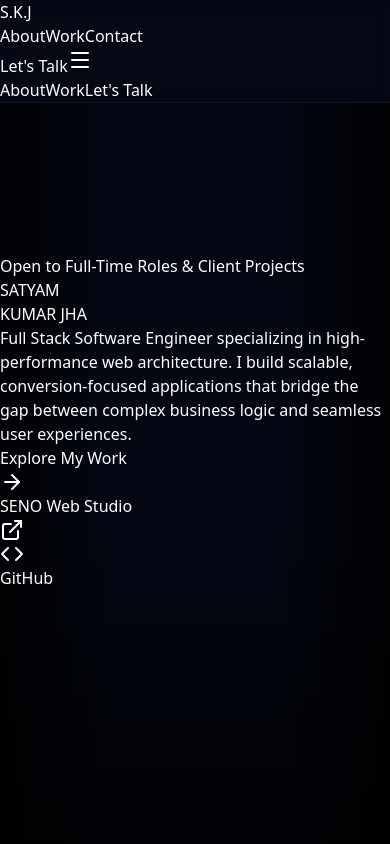
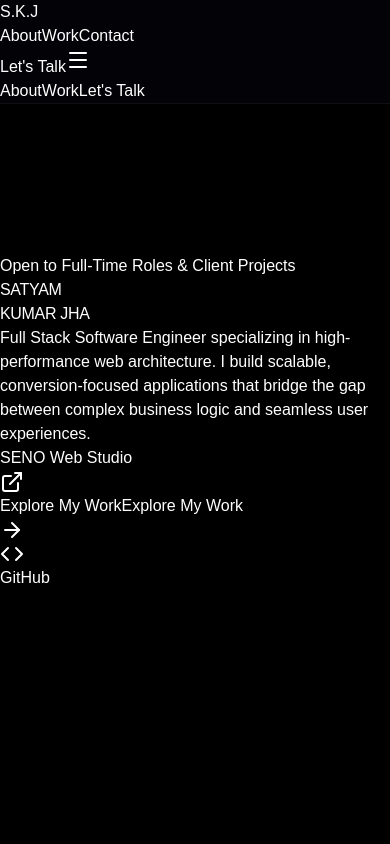
Before and after one commit to sa50tyam11/Reactport, a React (Vite) app: page / in a window 390 px wide. Shown: the top 844 px of the page. Built offline with nearby package versions, Linux system fonts and the light colour scheme.

Commit message:
Initial commit: built scalable React portfolio with modern UI, animations, and responsiveness

```diff
--- a/src/components/GalaxyHero.jsx
+++ b/src/components/GalaxyHero.jsx
@@ -123,19 +123,33 @@ function HeroContent() {
             </p>
 
 
-            <div className="flex pointer-events-auto flex-wrap gap-4 items-start">
-                <a href="#projects" className="bg-[#8200DB29] hover:bg-black/50 text-white font-semibold py-3 px-8 rounded-full transition duration-300 border border-[#322D36] flex items-center justify-center w-full sm:w-auto" style={{ backdropFilter: 'blur(8px)' }}>
-                    Explore My Work <ArrowRight className="w-4 h-4 ml-2" />
+            {/* --- NEXT LEVEL ANIMATED BUTTONS --- */}
+            <div className="flex pointer-events-auto flex-wrap gap-5 items-start mt-4">
+
+                {/* 1. Animated Spinning Border Button (Primary Glow) */}
+                <a href="https://senowebstudio.netlify.app/" target="_blank" rel="noreferrer" className="relative inline-flex h-14 overflow-hidden rounded-full p-[1px] group w-full sm:w-auto shadow-[0_0_20px_rgba(147,51,234,0.3)] hover:shadow-[0_0_40px_rgba(147,51,234,0.6)] transition-shadow duration-300">
+                    <span className="absolute inset-[-1000%] animate-[spin_3s_linear_infinite] bg-[conic-gradient(from_90deg_at_50%_50%,#9333ea_0%,#3b82f6_50%,#9333ea_100%)]" />
+                    <span className="inline-flex h-full w-full cursor-pointer items-center justify-center rounded-full bg-black px-8 text-sm font-semibold text-white backdrop-blur-3xl transition-all duration-300 group-hover:bg-black/80">
+                        SENO Web Studio <ExternalLink className="w-4 h-4 ml-2 group-hover:translate-x-1 group-hover:-translate-y-1 transition-transform" />
+                    </span>
                 </a>
 
-                <a href="https://senowebstudio.netlify.app/" target="_blank" rel="noreferrer" className="bg-purple-600 hover:bg-purple-500 text-white font-semibold py-3 px-8 rounded-full transition duration-300 flex items-center justify-center w-full sm:w-auto shadow-[0_0_15px_rgba(147,51,234,0.3)]">
-                    SENO Web Studio <ExternalLink className="w-4 h-4 ml-2" />
+                {/* 2. Swipe-Up Hover Effect Button (Secondary) */}
+                <a href="#projects" className="group relative inline-flex h-14 items-center justify-center overflow-hidden rounded-full border border-white/10 bg-white/5 px-8 font-medium text-white backdrop-blur-lg transition-all hover:bg-white/10 hover:border-white/20 w-full sm:w-auto">
+                    <span className="translate-y-0 opacity-100 transition-all duration-300 group-hover:-translate-y-8 group-hover:opacity-0">
+                        Explore My Work
+                    </span>
+                    <span className="absolute translate-y-8 opacity-0 transition-all duration-300 group-hover:translate-y-0 group-hover:opacity-100 flex items-center">
+                        Explore My Work <ArrowRight className="w-4 h-4 ml-2 group-hover:translate-x-1 transition-transform" />
+                    </span>
                 </a>
 
-                <a href="https://github.com/sa50tyam11" target="_blank" rel="noreferrer" className="bg-[#0009] border border-gray-600 hover:border-gray-400 text-gray-200 hover:text-white font-medium py-3 px-8 rounded-full transition duration-300 flex items-center justify-center w-full sm:w-auto">
-                    <Code className="w-4 h-4 mr-2" />
+                {/* 3. Minimalist Tech Button */}
+                <a href="https://github.com/sa50tyam11" target="_blank" rel="noreferrer" className="group flex h-14 items-center justify-center rounded-full border border-gray-700 bg-transparent px-8 font-medium text-gray-300 transition-all hover:border-gray-400 hover:text-white w-full sm:w-auto hover:shadow-[0_0_15px_rgba(255,255,255,0.1)]">
+                    <Code className="w-4 h-4 mr-2 group-hover:rotate-12 transition-transform" />
                     GitHub
                 </a>
+
             </div>
         </div>
     );
--- a/src/index.css
+++ b/src/index.css
@@ -2,8 +2,17 @@
 @tailwind components;
 @tailwind utilities;
 
-body {
-  @apply bg-gray-950 text-white font-sans;
+@layer base {
+  /* Headings get the engineered 'Space Grotesk' look */
+  h1, h2, h3, h4, h5, h6 {
+    font-family: 'Space Grotesk', sans-serif;
+    letter-spacing: -0.02em;
+  }
+  /* Body text gets the ultra-clean 'Plus Jakarta Sans' */
+  body {
+    font-family: 'Plus Jakarta Sans', sans-serif;
+    @apply bg-black text-white;
+  }
 }
 
 /* Hide the Spline watermark */
--- a/src/index.html
+++ b/src/index.html
@@ -1,12 +1,20 @@
 <!DOCTYPE html>
 <html lang="en">
+
 <head>
   <meta charset="UTF-8" />
   <meta name="viewport" content="width=device-width, initial-scale=1.0" />
+  <link rel="preconnect" href="https://fonts.googleapis.com">
+  <link rel="preconnect" href="https://fonts.gstatic.com" crossorigin>
+  <link
+    href="https://fonts.googleapis.com/css2?family=Plus+Jakarta+Sans:wght@400;500;600;700&family=Space+Grotesk:wght@500;600;700&display=swap"
+    rel="stylesheet">
   <title>React App</title>
 </head>
+
 <body>
   <div id="root"></div>
   <script type="module" src="/src/main.jsx"></script>
 </body>
+
 </html>
```
Lines whose indentation alone changed are shown as unchanged.
